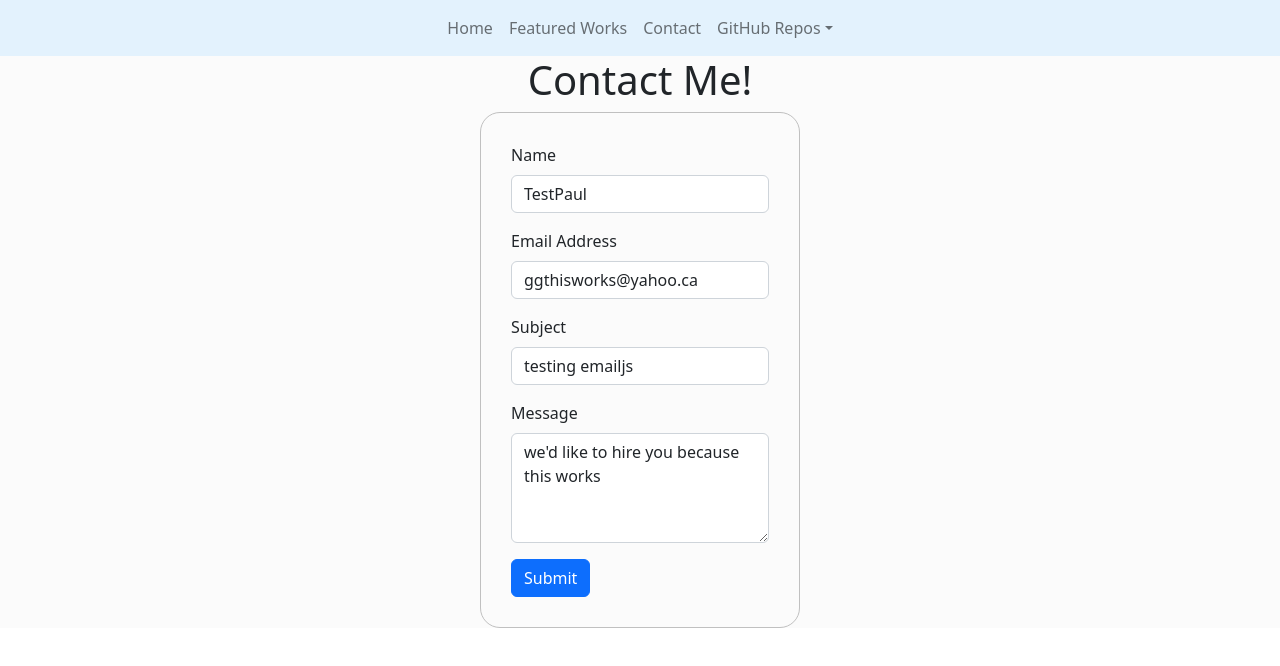
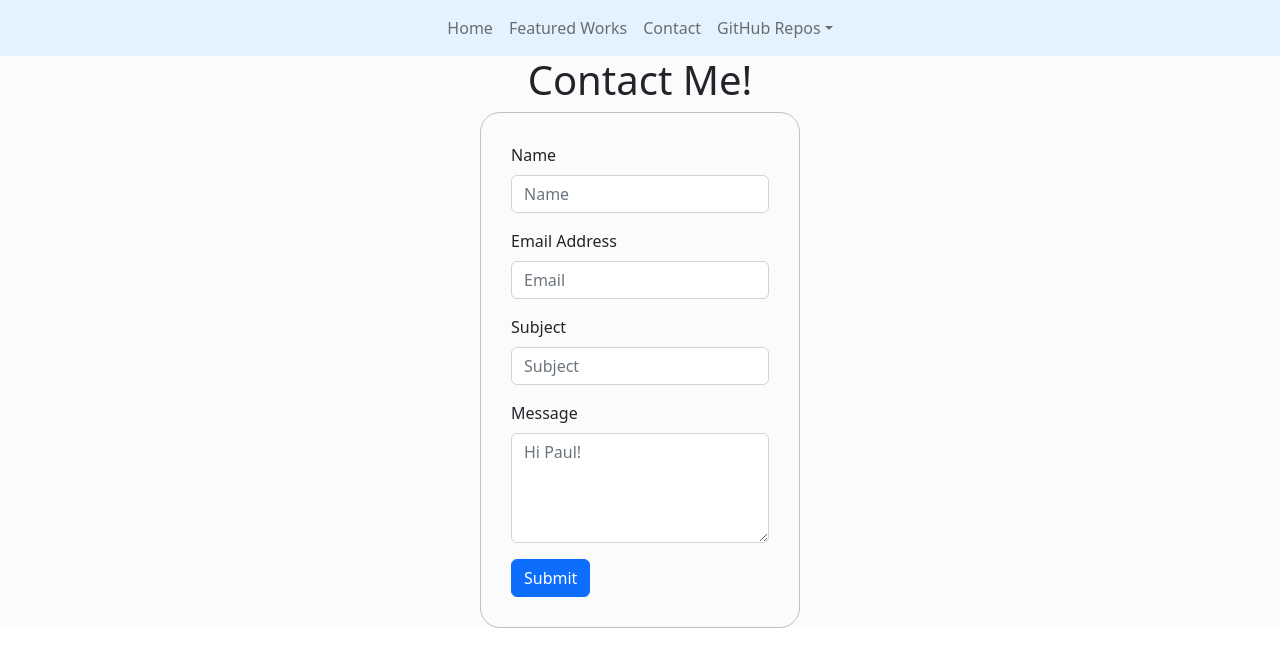
Before and after one commit to paulryeung/portfolio-paulryeung, a React (Create React App) app: page /contact in a window 1280 px wide. Shown: the top 666 px of the page. Built offline with nearby package versions, Linux system fonts and the light colour scheme.

Commit message:
small cleanup, edit contact form

```diff
--- a/src/Pages/ContactPage/ContactPage.jsx
+++ b/src/Pages/ContactPage/ContactPage.jsx
@@ -1,9 +1,18 @@
-import React from "react";
+import React, { useState } from "react";
 import Form from "react-bootstrap/Form";
 import Button from "react-bootstrap/Button";
 import emailjs from "emailjs-com";
 
+import { normalize } from "path";
+
 function ContactPage(props) {
+  //set state for form variables
+  const [name, setName] = useState("");
+  const [email, setEmail] = useState("");
+  const [subject, setSubject] = useState("");
+  const [message, setMessage] = useState("");
+
+  //sending email form
   function sendEmail(e) {
     e.preventDefault();
 
@@ -22,7 +31,7 @@ function ContactPage(props) {
           console.log(error.text);
         }
       );
-    e.target.reset();
+    //e.target.reset();
   }
 
   return (
@@ -36,7 +45,8 @@ function ContactPage(props) {
               type="text"
               placeholder="Name"
               name="name"
-              value="TestPaul"
+              value={name}
+              onChange={(evt) => setName(evt.target.value)}
             />
           </Form.Group>
 
@@ -46,7 +56,8 @@ function ContactPage(props) {
               type="email"
               placeholder="Email"
               name="email"
-              value="ggthisworks@yahoo.ca"
+              value={email}
+              onChange={(evt) => setEmail(evt.target.value)}
             />
           </Form.Group>
 
@@ -56,7 +67,8 @@ function ContactPage(props) {
               type="text"
               placeholder="Subject"
               name="subject"
-              value="testing emailjs"
+              value={subject}
+              onChange={(evt) => setSubject(evt.target.value)}
             />
           </Form.Group>
 
@@ -66,8 +78,8 @@ function ContactPage(props) {
               as="textarea"
               rows={4}
               placeholder="Hi Paul!"
-              name="message"
-              value="we'd like to hire you because this works"
+              name={message}
+              value={(evt) => setMessage(evt.target.value)}
             />
           </Form.Group>
           <Button variant="primary" type="submit">
--- a/webpack.config.js
+++ /dev/null
@@ -1,7 +0,0 @@
-import { resolve } from "path";
-
-module.exports = {
-  resolve: {
-    fallback: { os: false, crypto: false },
-  },
-};
```
Also changed, not shown: 1 other file (tests, documents, lock files or other folders).
